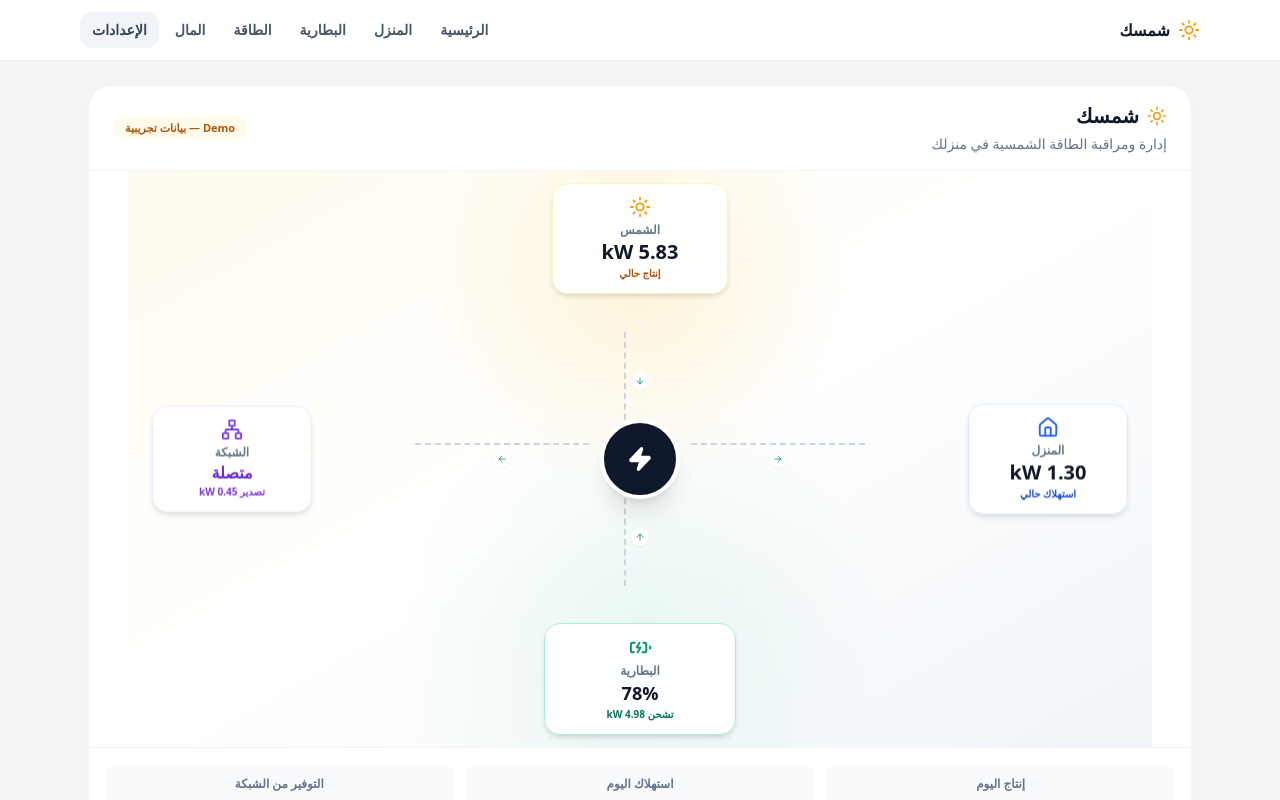
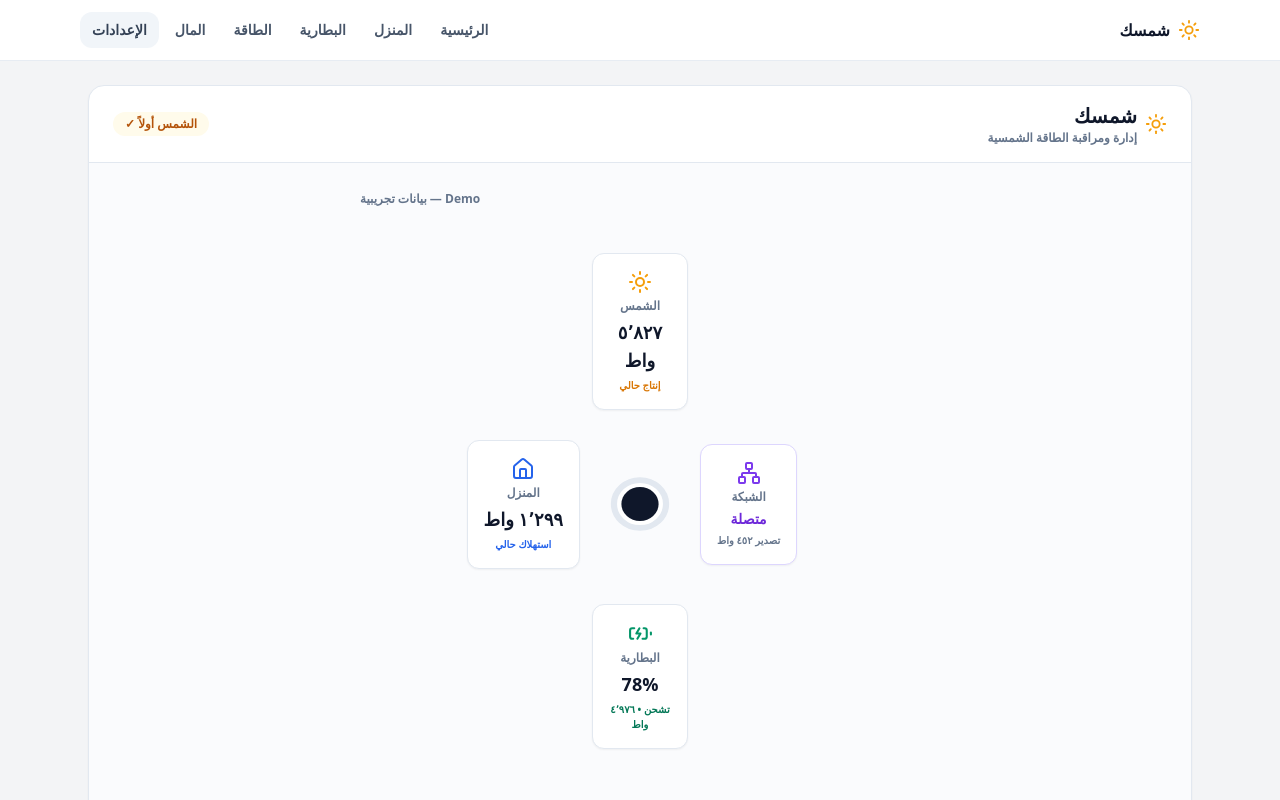
Before and after one commit to mahmoudbir-glitch/Shamsak, a Next.js app: page / in a window 1280 px wide. Shown: the top 800 px of the page. Built offline with nearby package versions, Linux system fonts and the light colour scheme.

Commit message:
fix: redesign power flow dashboard layout

```diff
--- a/src/components/solar-hero.tsx
+++ b/src/components/solar-hero.tsx
@@ -1,11 +1,8 @@
 import {
-  ArrowDown,
-  ArrowLeft,
-  ArrowRight,
-  ArrowUp,
   BatteryCharging,
   BatteryFull,
   Home,
+  Info,
   Network,
   Sun,
   Zap,
@@ -17,55 +14,8 @@ interface SolarHeroProps {
   data: EnergySnapshot | null;
 }
 
-function kw(w: number) {
-  return `${(Math.abs(w) / 1000).toFixed(2)} kW`;
-}
-
-function FlowLine({
-  direction,
-  active,
-}: {
-  direction: "up" | "down" | "left" | "right";
-  active: boolean;
-}) {
-  const Icon =
-    direction === "up"
-      ? ArrowUp
-      : direction === "down"
-        ? ArrowDown
-        : direction === "left"
-          ? ArrowLeft
-          : ArrowRight;
-
-  return (
-    <div
-      aria-hidden="true"
-      className={`pointer-events-none absolute z-20 flex items-center justify-center
-        ${
-          direction === "up"
-            ? "bottom-[32%] left-1/2 h-[12%] w-8 -translate-x-1/2 md:bottom-[28%] md:top-auto md:h-[17%]"
-            : direction === "down"
-              ? "left-1/2 top-[32%] h-[12%] w-8 -translate-x-1/2 md:top-[28%] md:h-[17%]"
-              : direction === "left"
-                ? "left-[32%] top-1/2 h-8 w-[12%] -translate-y-1/2 md:left-[28%] md:w-[17%]"
-                : "right-[32%] top-1/2 h-8 w-[12%] -translate-y-1/2 md:right-[28%] md:w-[17%]"
-        }`}
-    >
-      <span
-        className={`absolute inset-0 border-dashed border-slate-300 ${
-          direction === "up" || direction === "down"
-            ? "border-l-2"
-            : "border-t-2"
-        } ${active ? "animate-pulse border-emerald-400" : ""}`}
-      />
-      <Icon
-        size={18}
-        className={`relative rounded-full bg-white p-1 shadow-sm ${
-          active ? "text-emerald-600" : "text-slate-400"
-        }`}
-      />
-    </div>
-  );
+function watts(value: number) {
+  return `${Math.round(Math.abs(value)).toLocaleString("ar-LB")} واط`;
 }
 
 function NodeCard({
@@ -77,10 +27,46 @@ function NodeCard({
 }) {
   return (
     <div
-      className={`relative z-30 w-full min-w-0 rounded-2xl border bg-white/95 p-2 text-center shadow-md backdrop-blur sm:p-3 ${className}`}
+      className={`relative z-20 w-full max-w-[150px] rounded-xl border border-slate-200 bg-white p-3 text-center shadow-sm sm:max-w-[170px] sm:p-4 ${className}`}
     >
       {children}
     </div>
+  );
+}
+
+function ConnectorLines() {
+  return (
+    <svg
+      aria-hidden="true"
+      className="pointer-events-none absolute inset-0 z-10 h-full w-full"
+      viewBox="0 0 100 100"
+      preserveAspectRatio="none"
+    >
+      <defs>
+        <linearGradient id="solar-flow" x1="0%" y1="0%" x2="0%" y2="100%">
+          <stop offset="0%" stopColor="#f59e0b" />
+          <stop offset="100%" stopColor="#fbbf24" />
+        </linearGradient>
+        <linearGradient id="grid-flow" x1="0%" y1="0%" x2="100%" y2="0%">
+          <stop offset="0%" stopColor="#8b5cf6" />
+          <stop offset="100%" stopColor="#a78bfa" />
+        </linearGradient>
+        <linearGradient id="home-flow" x1="100%" y1="0%" x2="0%" y2="0%">
+          <stop offset="0%" stopColor="#3b82f6" />
+          <stop offset="100%" stopColor="#60a5fa" />
+        </linearGradient>
+        <linearGradient id="battery-flow" x1="0%" y1="0%" x2="0%" y2="100%">
+          <stop offset="0%" stopColor="#10b981" />
+          <stop offset="100%" stopColor="#34d399" />
+        </linearGradient>
+      </defs>
+      <line x1="50" y1="28" x2="50" y2="42" stroke="url(#solar-flow)" strokeWidth="0.7" strokeDasharray="2 1.5" />
+      <line x1="28" y1="50" x2="42" y2="50" stroke="url(#grid-flow)" strokeWidth="0.7" strokeDasharray="2 1.5" />
+      <line x1="58" y1="50" x2="72" y2="50" stroke="url(#home-flow)" strokeWidth="0.7" strokeDasharray="2 1.5" />
+      <line x1="50" y1="58" x2="50" y2="72" stroke="url(#battery-flow)" strokeWidth="0.7" strokeDasharray="2 1.5" />
+      <circle cx="50" cy="50" r="4.2" fill="white" stroke="#e2e8f0" strokeWidth="1" />
+      <circle cx="50" cy="50" r="3" fill="#0f172a" />
+    </svg>
   );
 }
 
@@ -88,158 +74,149 @@ export function SolarHero({ data }: SolarHeroProps) {
   if (!data) {
     return (
       <section
-        aria-label="شمسك"
-        className="overflow-hidden rounded-3xl border border-slate-100 bg-white shadow-sm"
+        aria-label="شمسك - تدفق الطاقة"
+        className="overflow-hidden rounded-2xl border border-slate-200 bg-white shadow-sm"
       >
-        <div className="relative flex min-h-[360px] w-full items-center justify-center bg-gradient-to-br from-amber-50 via-white to-slate-100 p-5 sm:min-h-[420px]">
-          <div
-            aria-hidden="true"
-            className="absolute inset-0 bg-[radial-gradient(circle_at_50%_25%,rgba(251,191,36,0.18),transparent_34%),linear-gradient(135deg,rgba(248,250,252,0.95),rgba(255,255,255,0.98))]"
-          />
-          <div className="relative z-10 w-full max-w-sm rounded-3xl border border-slate-200 bg-white/95 p-6 text-center shadow-lg backdrop-blur">
-            <div className="mx-auto flex h-16 w-16 items-center justify-center rounded-full bg-amber-50 text-amber-500" aria-hidden="true">
-              <Sun size={34} />
-            </div>
-            <p className="mt-4 text-lg font-black text-slate-900">شمسك</p>
-            <p className="mt-1 text-sm font-semibold text-slate-500">مخطط الشبكة والطاقة</p>
-            <div className="mt-5 grid grid-cols-3 gap-2 text-slate-400" aria-hidden="true">
-              <div className="flex h-11 items-center justify-center rounded-xl bg-amber-50">
-                <Sun size={20} className="text-amber-500" />
-              </div>
-              <div className="flex h-11 items-center justify-center rounded-xl bg-slate-50">
-                <Zap size={20} className="text-slate-500" />
-              </div>
-              <div className="flex h-11 items-center justify-center rounded-xl bg-violet-50">
-                <Network size={20} className="text-violet-500" />
-              </div>
-            </div>
-            <p className="mt-4 text-sm font-bold text-slate-600">جارٍ تحميل بيانات الطاقة…</p>
+        <div className="flex min-h-[360px] items-center justify-center bg-slate-50 p-6">
+          <div className="text-center">
+            <Sun className="mx-auto text-amber-500" size={32} aria-hidden="true" />
+            <p className="mt-3 font-bold text-slate-700">جارٍ تحميل بيانات الطاقة…</p>
           </div>
         </div>
       </section>
     );
   }
 
-  const bs = batteryState(data.batteryPowerW);
-  const batteryCharging = bs === "charging";
-  const batteryDischarging = bs === "discharging";
-  const gridImport = data.gridPowerW > 50;
-  const gridExport = data.gridPowerW < -50;
+  const state = batteryState(data.batteryPowerW);
+  const charging = state === "charging";
+  const discharging = state === "discharging";
+  const gridImport = data.gridConnected && data.gridPowerW > 50;
+  const gridExport = data.gridConnected && data.gridPowerW < -50;
   const solarActive = data.solarPowerW > 50;
-  const sourceLabel = data.source === "demo" ? "Demo — بيانات تجريبية" : "Live — بيانات حية";
 
   return (
     <section
       aria-labelledby="solar-hero-title"
-      className="overflow-hidden rounded-3xl border border-slate-100 bg-white shadow-sm"
+      className="overflow-hidden rounded-2xl border border-slate-200 bg-white shadow-sm"
     >
-      <div className="border-b border-slate-100 px-4 py-4 sm:px-6">
-        <div className="flex items-center justify-between gap-3">
-          <div>
-            <div className="flex items-center gap-2">
-              <Sun size={20} className="text-amber-500" aria-hidden="true" />
-              <h2 id="solar-hero-title" className="text-xl font-black text-slate-900">شمسك</h2>
+      <div className="border-b border-slate-200 px-4 py-4 sm:px-6">
+        <div className="flex flex-wrap items-center justify-between gap-3">
+          <div className="flex items-center gap-2">
+            <Sun className="text-amber-500" size={22} aria-hidden="true" />
+            <div>
+              <h2 id="solar-hero-title" className="text-xl font-black text-slate-900">
+                شمسك
+              </h2>
+              <p className="text-xs font-semibold text-slate-500">إدارة ومراقبة الطاقة الشمسية</p>
             </div>
-            <p className="mt-1 text-sm text-slate-500">إدارة ومراقبة الطاقة الشمسية في منزلك</p>
           </div>
-          <span className={`shrink-0 rounded-full px-3 py-1 text-[11px] font-bold ${
-            data.source === "demo" ? "bg-amber-50 text-amber-700" : "bg-emerald-50 text-emerald-700"
-          }`}>
-            {sourceLabel}
+          <span className="rounded-full bg-amber-50 px-3 py-1 text-xs font-bold text-amber-700">
+            الشمس أولاً ✓
           </span>
         </div>
       </div>
 
-      <div className="relative mx-auto w-full max-w-5xl overflow-hidden bg-gradient-to-br from-amber-50/80 via-white to-slate-100">
-        <div
-          aria-hidden="true"
-          className="absolute inset-0 bg-[radial-gradient(circle_at_50%_20%,rgba(251,191,36,0.15),transparent_30%),radial-gradient(circle_at_50%_80%,rgba(16,185,129,0.08),transparent_35%)]"
-        />
+      <div className="bg-slate-50/70 px-3 py-5 sm:px-6 sm:py-7">
+        <div className="mx-auto mb-3 flex max-w-[560px] justify-end">
+          <span className="text-xs font-bold text-slate-500">
+            {data.source === "demo" ? "Demo — بيانات تجريبية" : "Live — بيانات حية"}
+          </span>
+        </div>
 
-        {/* Mobile: a real 2x2 grid prevents overlap. Desktop: the same nodes become a compact flow diagram. */}
-        <div className="relative grid min-h-[440px] grid-cols-2 grid-rows-2 gap-3 p-4 sm:min-h-[500px] sm:gap-4 sm:p-6 md:block md:aspect-[16/9] md:min-h-0 md:p-0">
-          <div className="absolute inset-0 hidden md:block">
-            <FlowLine direction="down" active={solarActive} />
-            <FlowLine direction="right" active={gridImport || gridExport} />
-            <FlowLine direction="left" active={data.homePowerW > 50} />
-            <FlowLine direction="up" active={batteryCharging || batteryDischarging} />
-            <div className="absolute left-1/2 top-1/2 z-30 flex h-16 w-16 -translate-x-1/2 -translate-y-1/2 items-center justify-center rounded-full border-4 border-white bg-slate-900 text-white shadow-xl sm:h-20 sm:w-20">
-              <Zap size={26} fill="currentColor" aria-label="مركز تدفق الطاقة" />
-            </div>
-          </div>
+        <div className="relative mx-auto grid min-h-[500px] max-w-[620px] grid-cols-[1fr_72px_1fr] grid-rows-[1fr_72px_1fr] items-center justify-items-center gap-2 sm:min-h-[570px] sm:grid-cols-[1fr_96px_1fr] sm:grid-rows-[1fr_96px_1fr] sm:gap-3">
+          <ConnectorLines />
 
-          <div className="relative md:absolute md:left-1/2 md:top-3 md:w-44 md:-translate-x-1/2">
-            <NodeCard className="border-amber-100">
-              <Sun className="mx-auto text-amber-500" size={22} aria-hidden="true" />
-              <p className="mt-1 text-[11px] font-bold text-slate-500 sm:text-xs">الشمس</p>
-              <p className="text-sm font-black text-slate-900 sm:text-xl">{kw(data.solarPowerW)}</p>
-              <p className="text-[9px] font-semibold text-amber-700 sm:text-[10px]">
+          <div className="col-start-2 row-start-1">
+            <NodeCard className="border-amber-200">
+              <Sun className="mx-auto text-amber-500" size={24} aria-hidden="true" />
+              <p className="mt-1 text-xs font-bold text-slate-500">الشمس</p>
+              <p className="mt-1 text-base font-black text-slate-900 sm:text-lg">
+                {watts(data.solarPowerW)}
+              </p>
+              <p className={`mt-1 text-[10px] font-bold ${solarActive ? "text-amber-600" : "text-slate-400"}`}>
                 {solarActive ? "إنتاج حالي" : "لا إنتاج حاليًا"}
               </p>
             </NodeCard>
           </div>
 
-          <div className="relative md:absolute md:right-6 md:top-1/2 md:w-40 md:-translate-y-1/2">
-            <NodeCard className="border-blue-100">
-              <Home className="mx-auto text-blue-600" size={22} aria-hidden="true" />
-              <p className="mt-1 text-[11px] font-bold text-slate-500 sm:text-xs">المنزل</p>
-              <p className="text-sm font-black text-slate-900 sm:text-xl">{kw(data.homePowerW)}</p>
-              <p className="text-[9px] font-semibold text-blue-700 sm:text-[10px]">استهلاك حالي</p>
+          <div className="col-start-1 row-start-2 justify-self-end">
+            <NodeCard className="border-violet-200">
+              <Network className={data.gridConnected ? "mx-auto text-violet-600" : "mx-auto text-slate-400"} size={24} aria-hidden="true" />
+              <p className="mt-1 text-xs font-bold text-slate-500">الشبكة</p>
+              <p className={`mt-1 text-sm font-black ${data.gridConnected ? "text-violet-700" : "text-slate-500"}`}>
+                {data.gridConnected ? "متصلة" : "مقطوعة"}
+              </p>
+              <p className="mt-1 text-[10px] font-bold text-slate-500">
+                {!data.gridConnected
+                  ? "لا يوجد اتصال"
+                  : gridImport
+                    ? `سحب ${watts(data.gridPowerW)}`
+                    : gridExport
+                      ? `تصدير ${watts(data.gridPowerW)}`
+                      : gridLabel(data.gridPowerW, true)}
+              </p>
             </NodeCard>
           </div>
 
-          <div className="relative md:absolute md:left-6 md:top-1/2 md:w-40 md:-translate-y-1/2">
-            <NodeCard className="border-violet-100">
-              <Network className="mx-auto text-violet-600" size={22} aria-hidden="true" />
-              <p className="mt-1 text-[11px] font-bold text-slate-500 sm:text-xs">الشبكة</p>
-              <p className={`text-sm font-black sm:text-base ${data.gridConnected ? "text-violet-700" : "text-slate-500"}`}>
-                {data.gridConnected ? "متصلة" : "مفصولة"}
+          <div className="col-start-3 row-start-2 justify-self-start">
+            <NodeCard className="border-blue-200">
+              <Home className="mx-auto text-blue-600" size={24} aria-hidden="true" />
+              <p className="mt-1 text-xs font-bold text-slate-500">المنزل</p>
+              <p className="mt-1 text-base font-black text-slate-900 sm:text-lg">
+                {watts(data.homePowerW)}
               </p>
-              {data.gridConnected ? (
-                <p className="text-[9px] font-semibold text-violet-600 sm:text-[10px]">
-                  {gridImport ? `سحب ${kw(data.gridPowerW)}` : gridExport ? `تصدير ${kw(data.gridPowerW)}` : gridLabel(data.gridPowerW, true)}
-                </p>
-              ) : (
-                <p className="text-[9px] font-semibold text-slate-500 sm:text-[10px]">لا يوجد اتصال</p>
-              )}
+              <p className="mt-1 text-[10px] font-bold text-blue-600">استهلاك حالي</p>
             </NodeCard>
           </div>
 
-          <div className="relative md:absolute md:bottom-3 md:left-1/2 md:w-48 md:-translate-x-1/2">
-            <NodeCard className={batteryCharging ? "border-emerald-200" : batteryDischarging ? "border-blue-200" : "border-slate-200"}>
-              {batteryCharging ? (
-                <BatteryCharging className="mx-auto text-emerald-600" size={23} aria-hidden="true" />
+          <div className="col-start-2 row-start-3">
+            <NodeCard className={charging ? "border-emerald-200" : discharging ? "border-blue-200" : "border-slate-200"}>
+              {charging ? (
+                <BatteryCharging className="mx-auto text-emerald-600" size={25} aria-hidden="true" />
               ) : (
-                <BatteryFull className="mx-auto text-emerald-600" size={23} aria-hidden="true" />
+                <BatteryFull className={discharging ? "mx-auto text-blue-600" : "mx-auto text-emerald-600"} size={25} aria-hidden="true" />
               )}
-              <p className="mt-1 text-[11px] font-bold text-slate-500 sm:text-xs">البطارية</p>
-              <p className="text-base font-black text-slate-900 sm:text-lg">{data.batterySoc}%</p>
-              <p className="text-[9px] font-semibold text-emerald-700 sm:text-[10px]">{batteryStateLabel(bs)} {kw(data.batteryPowerW)}</p>
+              <p className="mt-1 text-xs font-bold text-slate-500">البطارية</p>
+              <p className="mt-1 text-base font-black text-slate-900 sm:text-lg">{data.batterySoc}%</p>
+              <p className={`mt-1 text-[10px] font-bold ${charging ? "text-emerald-700" : discharging ? "text-blue-700" : "text-slate-500"}`}>
+                {batteryStateLabel(state)} • {watts(data.batteryPowerW)}
+              </p>
             </NodeCard>
-          </div>
-
-          <div className="pointer-events-none col-span-2 flex items-center justify-center md:hidden" aria-hidden="true">
-            <div className="absolute flex h-12 w-12 items-center justify-center rounded-full border-4 border-white bg-slate-900 text-white shadow-lg">
-              <Zap size={20} fill="currentColor" />
-            </div>
           </div>
         </div>
       </div>
 
-      <div className="grid grid-cols-3 gap-2 border-t border-slate-100 bg-white p-3 sm:gap-3 sm:p-4">
-        <Metric label="إنتاج اليوم" value={data.todayProductionKWh == null ? "—" : `${data.todayProductionKWh.toFixed(1)} kWh`} />
-        <Metric label="استهلاك اليوم" value={data.todayHomeUsageKWh == null ? "—" : `${data.todayHomeUsageKWh.toFixed(1)} kWh`} />
-        <Metric label="التوفير من الشبكة" value={data.todayGridSavings == null ? "—" : `${data.todayGridSavings.toFixed(1)}`} />
+      <div className="border-t border-slate-200 bg-white p-4 sm:p-5">
+        <div className="flex items-center gap-2">
+          <BatteryCharging className="text-emerald-600" size={21} aria-hidden="true" />
+          <h3 className="font-black text-slate-900">البطارية</h3>
+        </div>
+
+        <div className="mt-4 h-3 overflow-hidden rounded-full bg-slate-100" aria-label={`شحن البطارية ${data.batterySoc}%`}>
+          <div
+            className="h-full rounded-full bg-emerald-500 transition-all duration-500"
+            style={{ width: `${Math.min(100, Math.max(0, data.batterySoc))}%` }}
+          />
+        </div>
+
+        <div className="mt-4 divide-y divide-slate-100 rounded-xl border border-slate-100">
+          <BatteryDetail label="شحن البطارية" value={`${data.batterySoc}%`} />
+          <BatteryDetail label="الحالة" value={`${batteryStateLabel(state)} • ${watts(data.batteryPowerW)}`} />
+          <BatteryDetail label="جهد البطارية" value={data.batteryVoltage == null ? "—" : `${data.batteryVoltage.toFixed(1)} فولت`} />
+        </div>
       </div>
     </section>
   );
 }
 
-function Metric({ label, value }: { label: string; value: string }) {
+function BatteryDetail({ label, value }: { label: string; value: string }) {
   return (
-    <div className="min-w-0 rounded-xl bg-slate-50 p-2.5 text-center sm:p-3">
-      <p className="text-[10px] font-semibold leading-tight text-slate-500 sm:text-xs">{label}</p>
-      <p className="mt-1 break-words text-sm font-black text-slate-900 sm:text-base">{value}</p>
+    <div className="flex min-w-0 items-center justify-between gap-4 px-3 py-3">
+      <div className="flex min-w-0 items-center gap-2">
+        <Info size={15} className="shrink-0 text-slate-400" aria-hidden="true" />
+        <span className="text-sm font-semibold text-slate-500">{label}</span>
+      </div>
+      <strong className="shrink-0 text-sm font-black text-slate-900">{value}</strong>
     </div>
   );
 }
```
